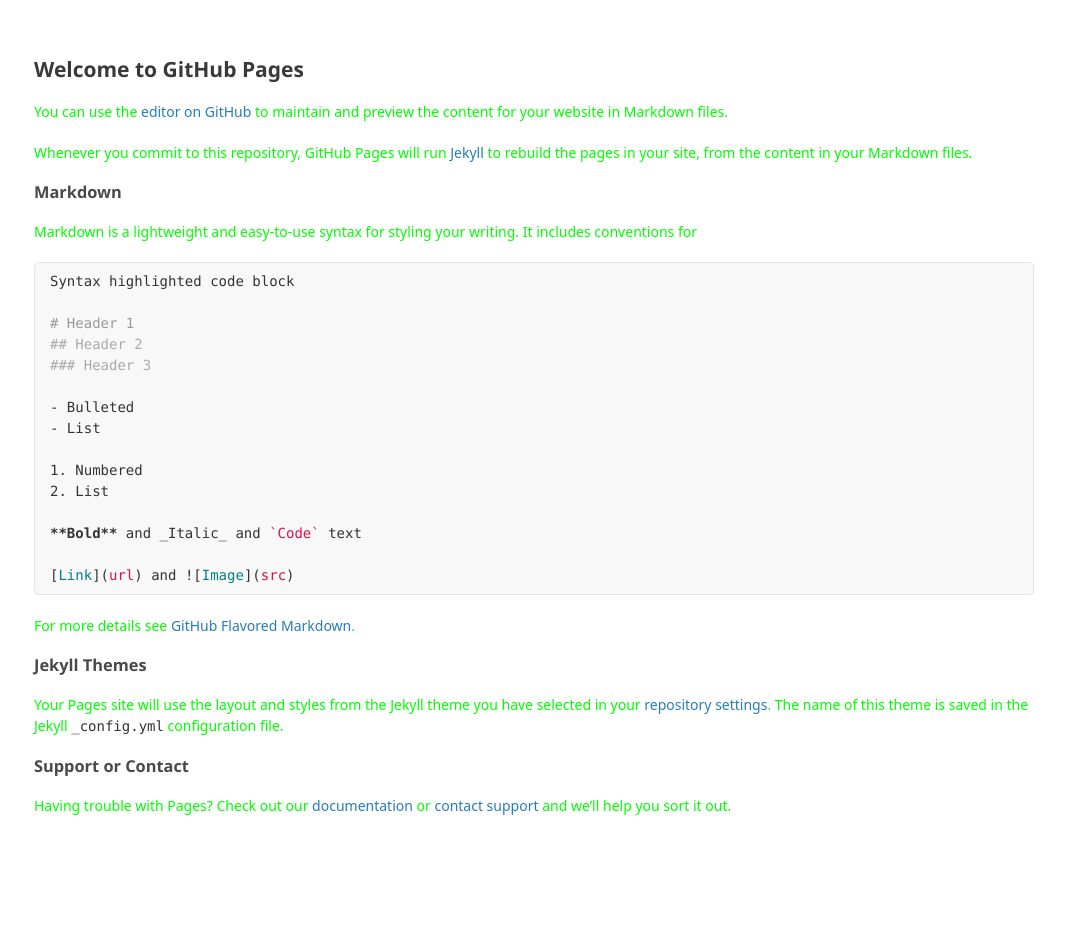
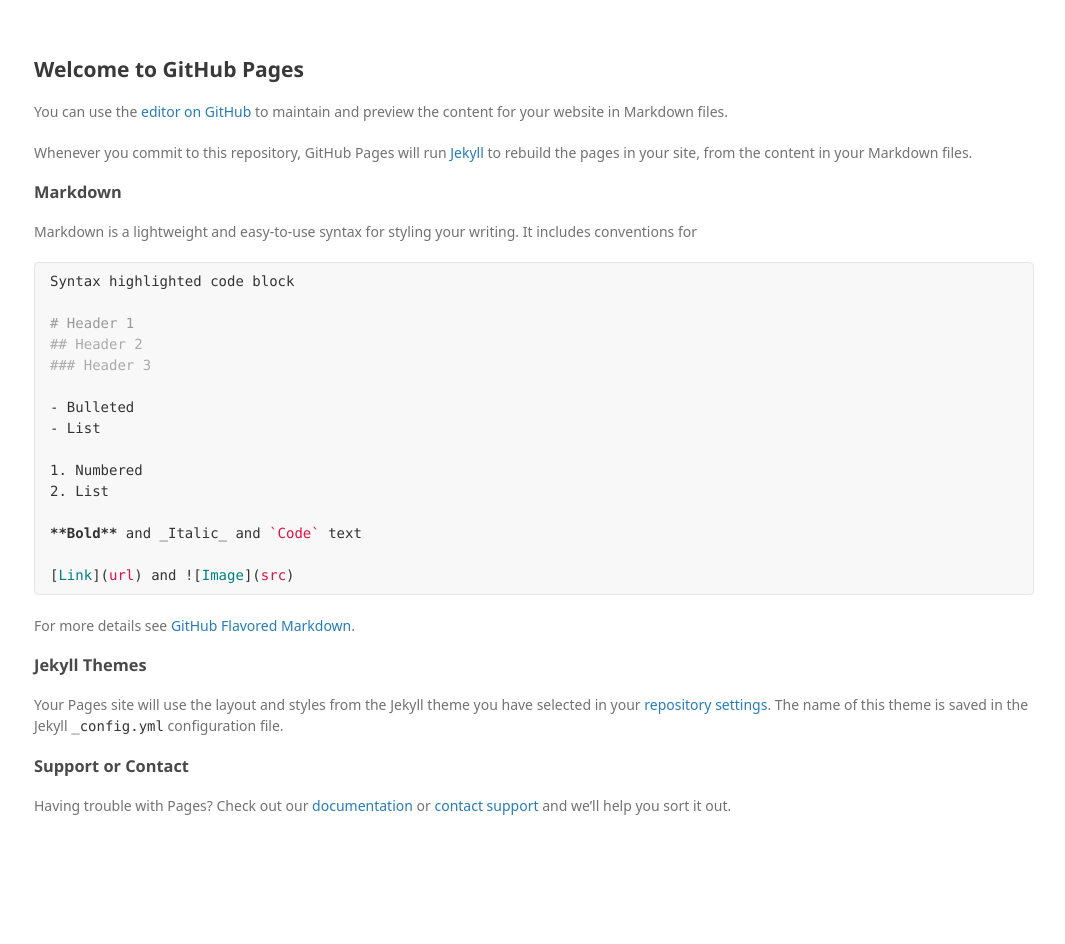
Before and after one commit to profphillips/wiki3, a Jekyll site: the page built from README.md, in a window 1280 px wide. Shown: the whole page, without its empty margins (106-1171 px from the left). Built offline with Jekyll 4.4.1, drawn with Linux system fonts in a browser that asks for light colours; some web fonts are replaced; our own code applies the rules of GitHub Pages for plain Markdown files; a script that is not in the unit is left out.

Commit message:
Update style.scss

```diff
--- a/assets/css/style.scss
+++ b/assets/css/style.scss
@@ -7,7 +7,7 @@ body {
   background-color: #fff;
   padding:50px;
   font: 14px/1.5 "Noto Sans", "Helvetica Neue", Helvetica, Arial, sans-serif;
-  color:#00ff00; //#727272;
+  color:#727272;
   font-weight:400;
 }
 
```
